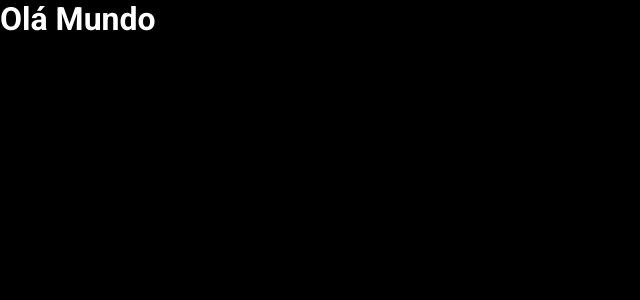
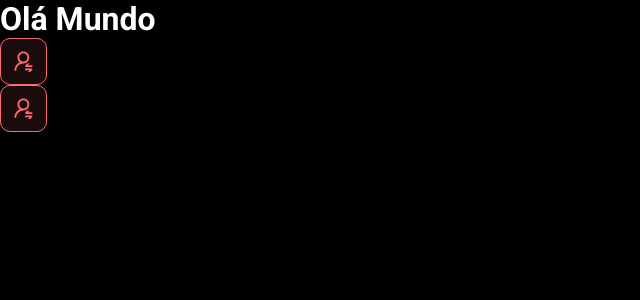
Before and after one commit to devGiovanni95/dsmeta, a React (Vite) app in the folder frontend/: page / in a window 1280 px wide. Shown: the top 300 px of the page, without its empty margins (0-640 px from the left). Built offline with nearby package versions, Linux system fonts and the light colour scheme.

Commit message:
First component

```diff
--- a/frontend/src/App.tsx
+++ b/frontend/src/App.tsx
@@ -1,7 +1,12 @@
+import NotificationButton from "./components/NotificationButton"
 
 function App() {
   return(
+    <>
     <h1>Olá Mundo</h1>
+    <NotificationButton />
+    <NotificationButton />
+    </>
   )
 
 }
--- /dev/null
+++ b/frontend/src/components/NotificationButton/index.tsx
@@ -0,0 +1,15 @@
+import icon from '../../assets/img/notification-icon.svg'
+
+import './styles.css'
+
+function NotificationButton() {
+    return(
+
+        <div className="red-btn">
+            <img src={icon} alt="Notificar" />
+        </div>
+    )
+
+  }
+
+  export default NotificationButton
--- /dev/null
+++ b/frontend/src/components/NotificationButton/styles.css
@@ -0,0 +1,16 @@
+.red-btn{
+    height: 45px;
+    width: 45px;
+    background: rgba(255, 107 ,114 ,0.1);
+    border: 1px solid #ff6b72;
+    border-radius: 10px;
+    display: flex;
+    align-items: center;
+    justify-content: center;
+    cursor: pointer;
+}
+
+.red-btn img{
+    width: 19px;
+
+}
```
Also changed, not shown: frontend/src/assets/img/logo.svg (added), frontend/src/assets/img/notification-icon.svg (added).
